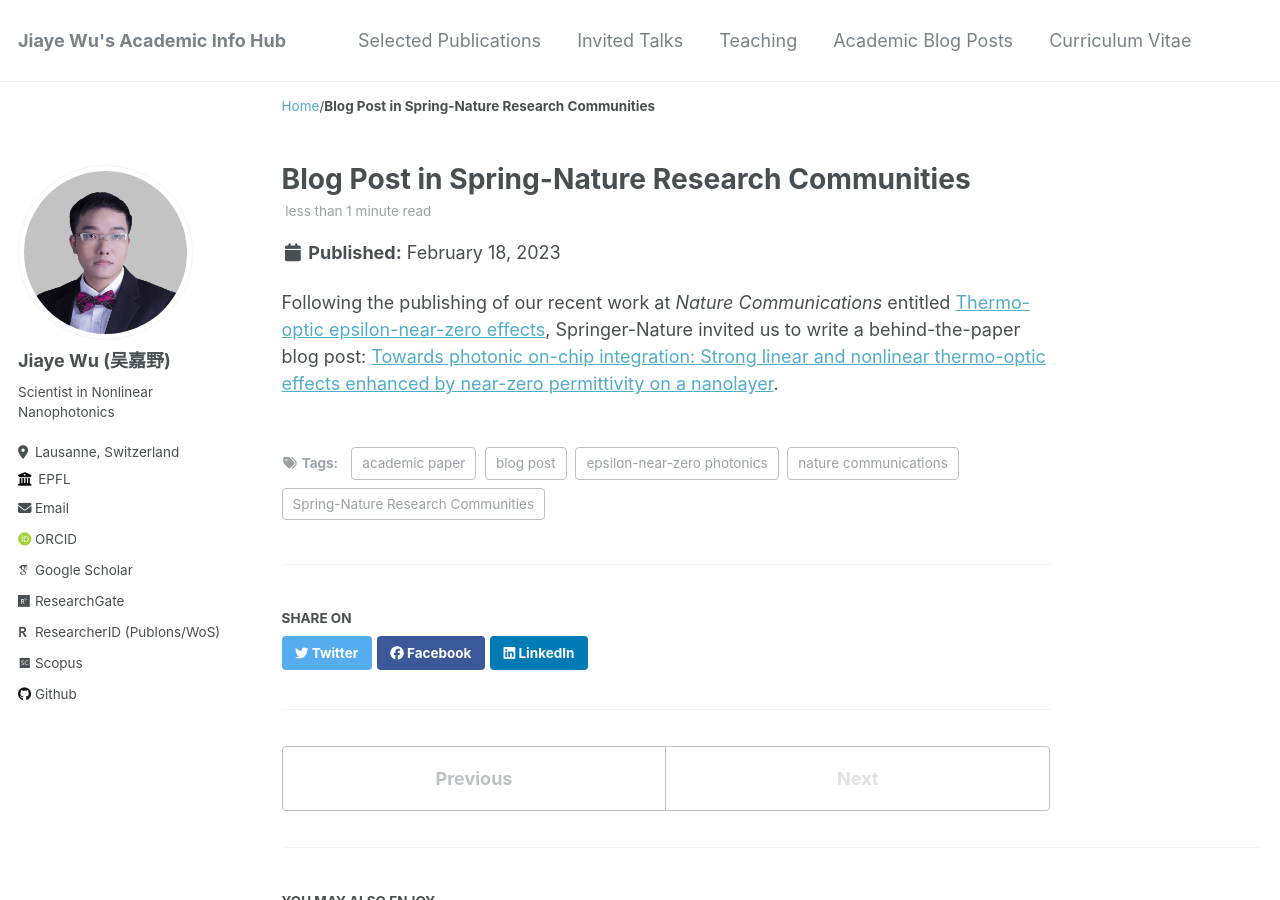
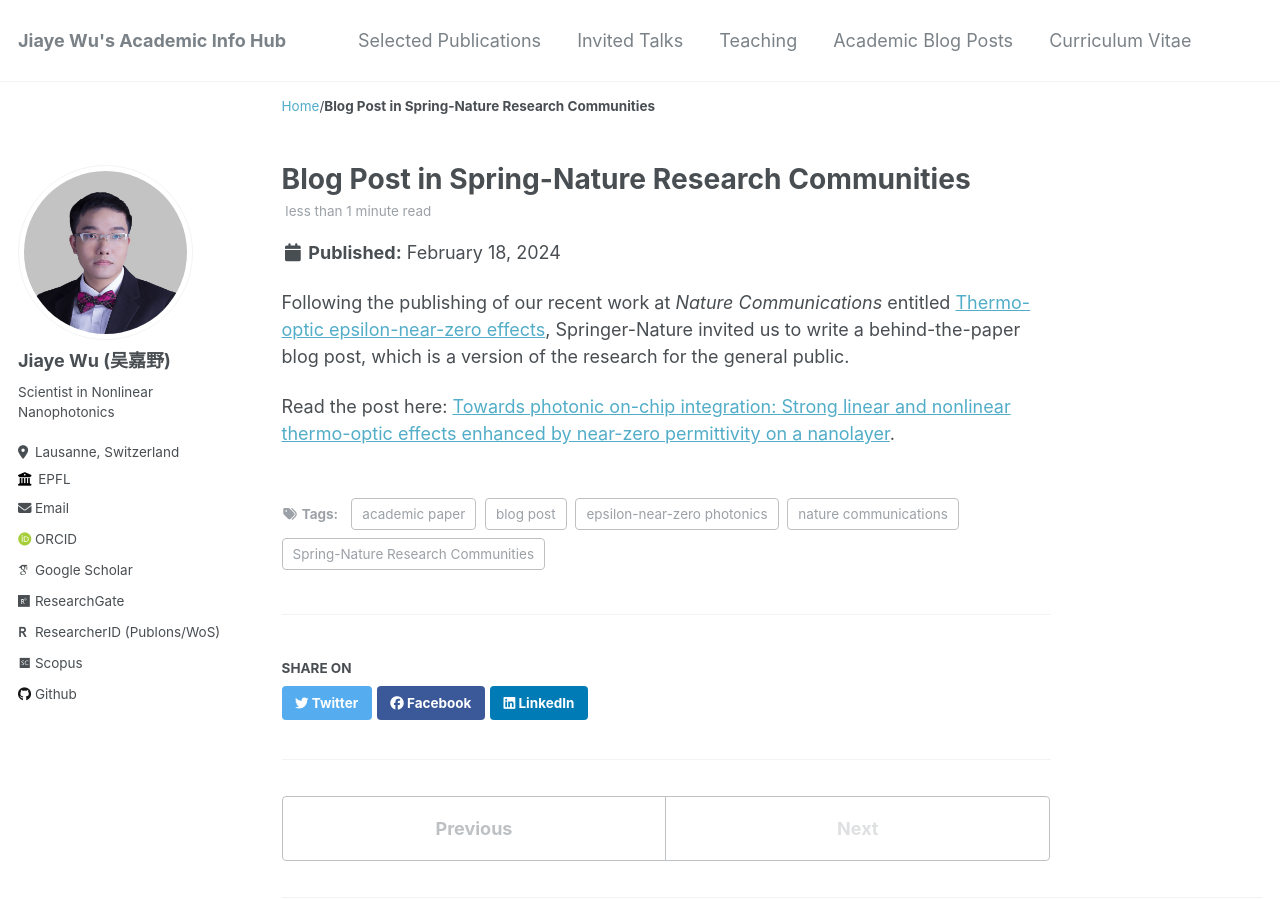
Before and after one commit to jiaye-wu/academicpages-version, a Jekyll site: the page built from _posts/2024-01-26-blog-post.md, in a window 1280 px wide and 900 px high. Built offline with Jekyll 4.4.1, drawn with Linux system fonts in a browser that asks for light colours; some web fonts are replaced.

Commit message:
Update 2024-01-26-blog-post.md

```diff
--- a/_posts/2024-01-26-blog-post.md
+++ b/_posts/2024-01-26-blog-post.md
@@ -1,7 +1,7 @@
 ---
 title: 'Blog Post in Spring-Nature Research Communities'
-date: 2023-02-18
-permalink: /2023-Nature-Community/
+date: 2024-02-18
+permalink: /2024-Nature-Community/
 tags:
   - academic paper
   - nature communications
@@ -10,4 +10,6 @@
   - blog post
 ---
 
-Following the publishing of our recent work at *Nature Communications* entitled [Thermo-optic epsilon-near-zero effects](https://www.nature.com/articles/s41467-024-45054-z), Springer-Nature invited us to write a behind-the-paper blog post: [Towards photonic on-chip integration: Strong linear and nonlinear thermo-optic effects enhanced by near-zero permittivity on a nanolayer](https://communities.springernature.com/posts/towards-photonic-on-chip-integration-strong-linear-and-nonlinear-thermo-optic-effects-enhanced-by-near-zero-permittivity-on-a-nanolayer).
+Following the publishing of our recent work at *Nature Communications* entitled [Thermo-optic epsilon-near-zero effects](https://www.nature.com/articles/s41467-024-45054-z), Springer-Nature invited us to write a behind-the-paper blog post, which is a version of the research for the general public.
+
+Read the post here: [Towards photonic on-chip integration: Strong linear and nonlinear thermo-optic effects enhanced by near-zero permittivity on a nanolayer](https://communities.springernature.com/posts/towards-photonic-on-chip-integration-strong-linear-and-nonlinear-thermo-optic-effects-enhanced-by-near-zero-permittivity-on-a-nanolayer).
```
